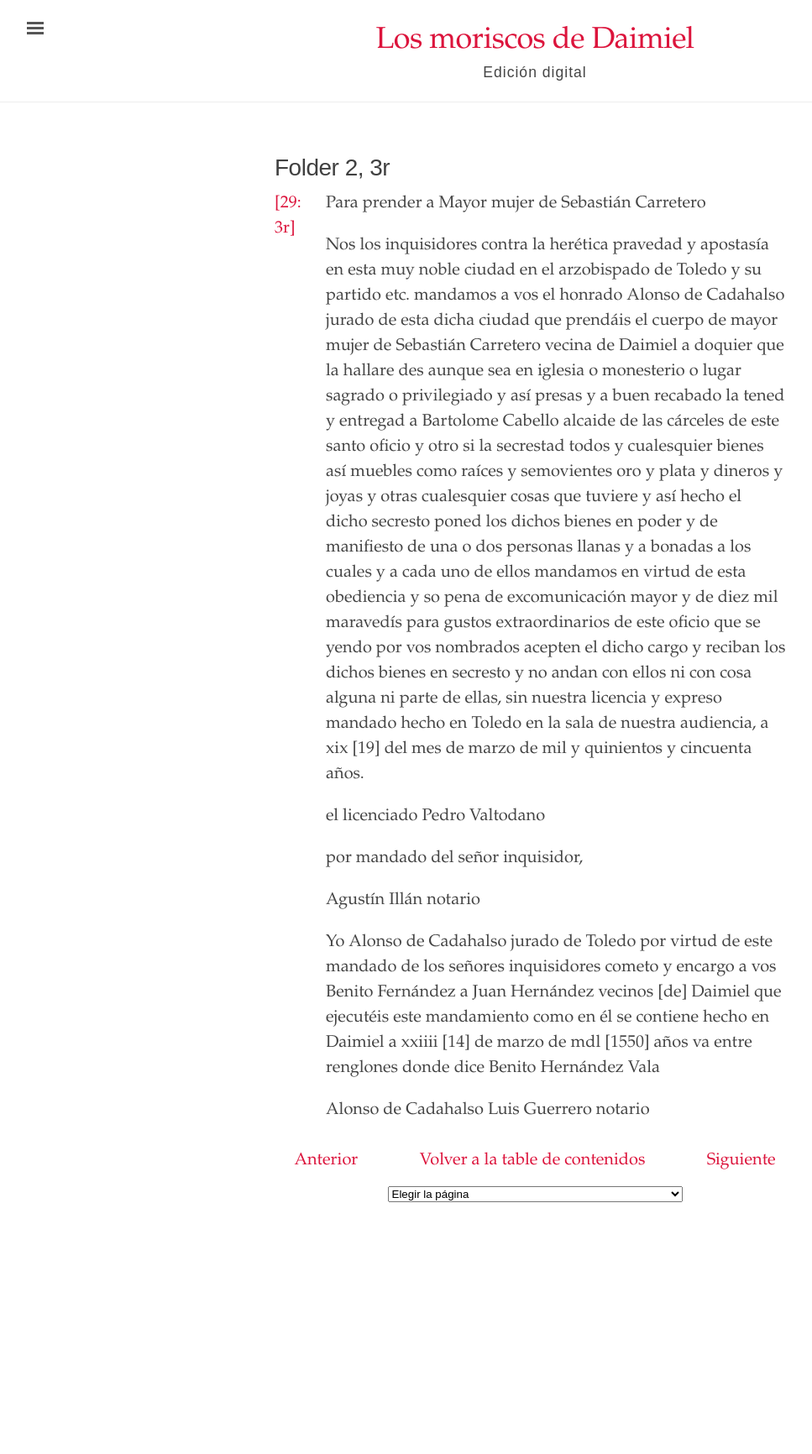
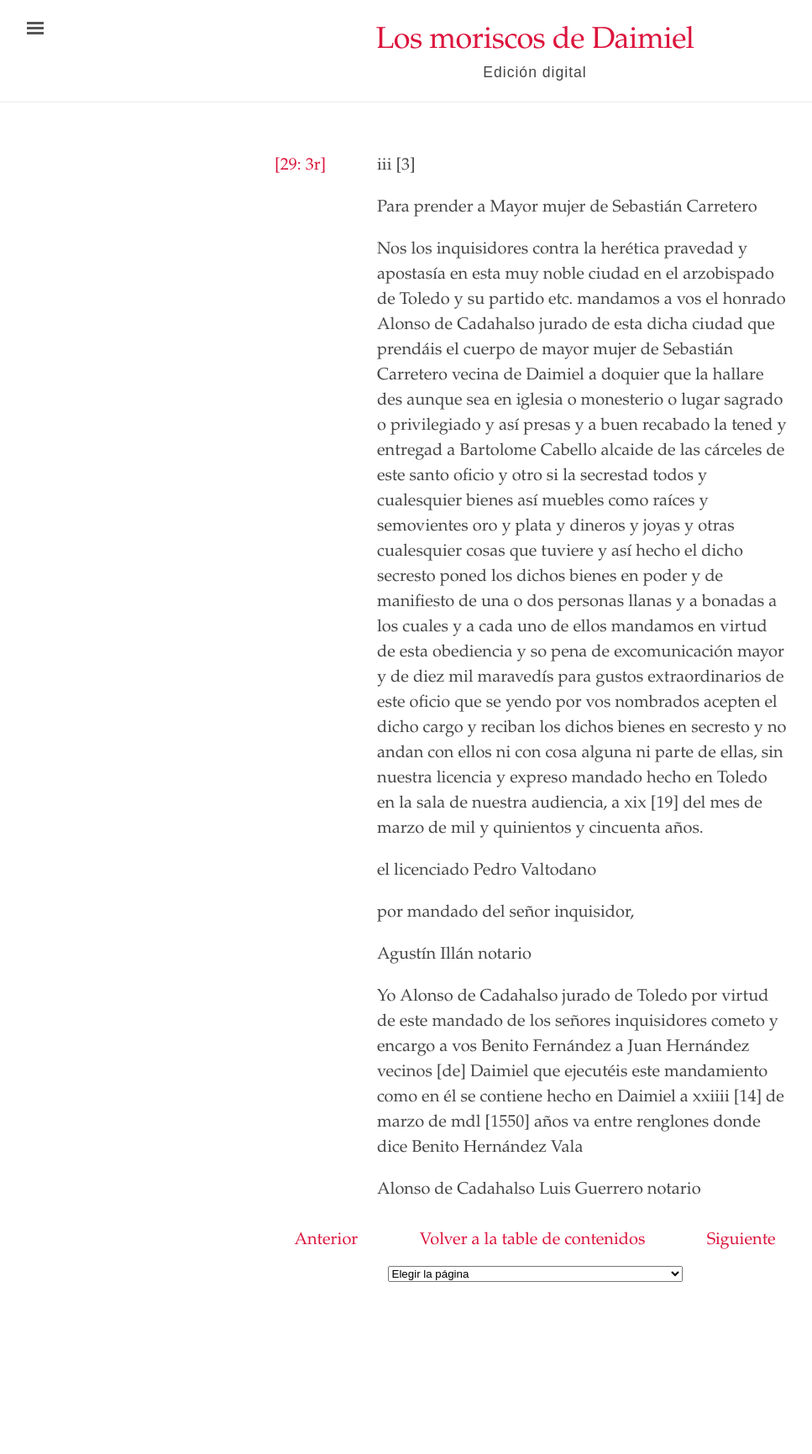
Before and after one commit to digbmc/moriscos-daimel, a Jekyll site: the page built from _textos-modernos/folder-2-3r.md, in a window 1280 px wide. Shown: the whole page at 84% size, without its empty margins (3-970 px from the left). Built offline with Jekyll 4.4.1, drawn with Linux system fonts in a browser that asks for light colours; before the commit the page ends 1637 px from its top, so only the background shows below that.

Commit message:
Formating fixes.

```diff
--- a/_layouts/ed-moderna.html
+++ b/_layouts/ed-moderna.html
@@ -2,15 +2,26 @@
 layout: default
 ---
 <article class="manuscrito">
+    <!--
     <h1 id="titulo" style="margin-left: 2.5rem;">{{ page.title }}</h1>
+-->
     {% assign secciones = page.content | split: '<!-- SPLIT -->' %}
+    {% assign titulo = nil %}
     {% for seccion in secciones %}
         {% assign parrafos = seccion | split: "</p>" %}
         <div class="contenido">
             <div class="margen">
                 {% for bloque in parrafos %}
-                    {% if bloque contains '<p>' %}
-                        {% assign parrafo = bloque | remove_first: '<p>' | strip %}
+                    {% assign parrafo = bloque %}
+                    {% if parrafo contains '</h1>' %}
+                        {% assign titulo-sec = parrafo | split: "</h1>" %}
+                        {% assign titulo = titulo-sec[0] %}
+                        {% assign parrafo = titulo-sec[1] %}
+                        <p></p>
+                    {% endif %}
+
+                    {% if parrafo contains '<p>' %}
+                        {% assign parrafo = parrafo | remove_first: '<p>' | strip %}
                         {% assign primera = parrafo | slice: 0 %} {% assign ultima = parrafo | slice: -1 %}
                         {% assign agarrar = parrafo | slice: -2 %}
                         {% if primera == "[" and ultima == "]" and agarrar != "." %}
@@ -23,14 +34,32 @@ layout: default
                         {% elsif primera == "[" and ultima == "]" and agarrar == "." %}
                             <p><i>Folio blanco.</i></p>
                         {% endif %}
+                    {% else %} <p></p>
                     {% endif %}
                 {% endfor %}
             </div>
             <div class="parrafo">
-                {% for parrafo in parrafos %}
-                    {% assign primera = parrafo | slice: 0 %} {% assign ultima = parrafo | slice: -1 %}
-                    {% if primera != "[" and ultima != "]" %}
-                        {{ parrafo }}
+                {% for bloque in parrafos %}
+                    {% assign parrafo = bloque %}
+                    {% if parrafo contains '</h1>' %}
+                        <h1 style="margin: 0;">{{ titulo }}</h1>
+                        {% assign titulo-sec = parrafo | split: "</h1>" %}
+                        <!--{% assign titulo = titulo-sec[0] %}-->
+                        {% assign parrafo = titulo-sec[1] %}
+                    {% endif %}
+
+                    {% if parrafo contains '<p>' %}
+                        {% assign parrafo = parrafo | remove_first: '<p>' | strip %}
+                        {% assign primera = parrafo | slice: 0 %} {% assign ultima = parrafo | slice: -1 %}
+                        {% assign agarrar = parrafo | slice: -2 %}
+                        {% assign nota = parrafo | slice: 0, 14 %}
+                        {% if primera != "[" or ultima != "]" %}
+                            {{ bloque }}
+                        {% elsif primera == "[" and ultima =="]" and agarrar == "." %}
+                            <br><br><hr>
+                        {% endif %}
+                    {% elsif bloque contains '<h1>' or bloque contains '<h2>' or bloque contains '<h3>' or bloque contains '<h4>' or bloque contains '<h5>' or bloque contains '<h6>' %}
+                            {{ bloque }}
                     {% endif %}
                 {% endfor %}
             </div>
--- a/_sass/_ed.scss
+++ b/_sass/_ed.scss
@@ -895,11 +895,11 @@ div.editions a {
 }
 .margen {
   float: left;
-  width: 10%;
+  width: 20%;
 }
 .parrafo {
   float: left;
-  width: 90%;
+  width: 80%;
 }
 .column-right {
   float: left;
@@ -980,3 +980,10 @@ margin-top:20px;margin-bottom: 50px;
   margin-left:  auto;
   margin-right: auto;
 }
+
+h1.titulo-seccional {
+  font-size: 1em;
+  font-weight: normal;
+  margin: 1em 0;
+  line-height: inherit;
+}
```
Also changed, not shown: _textos-modernos/texto-edicion-moderna.md (added, +46 -0 lines).
